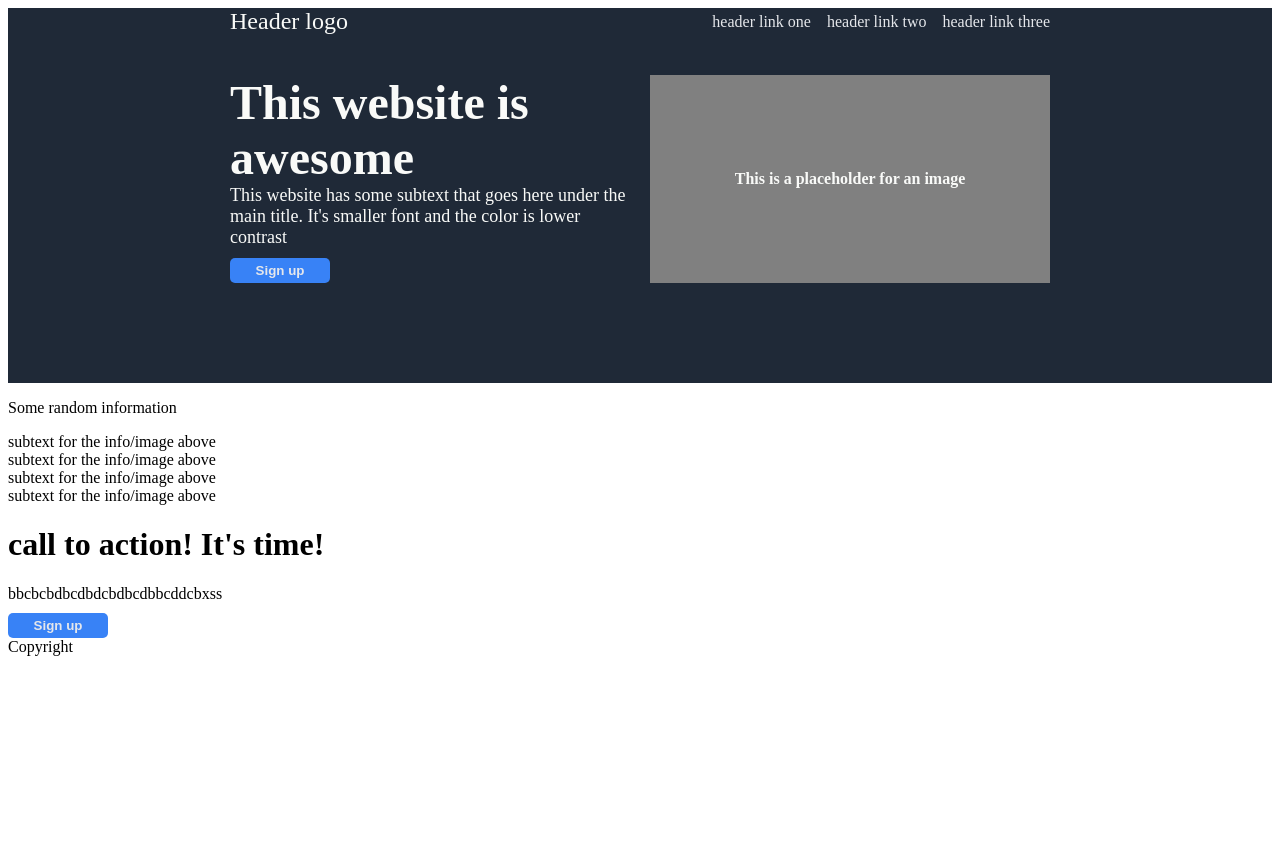
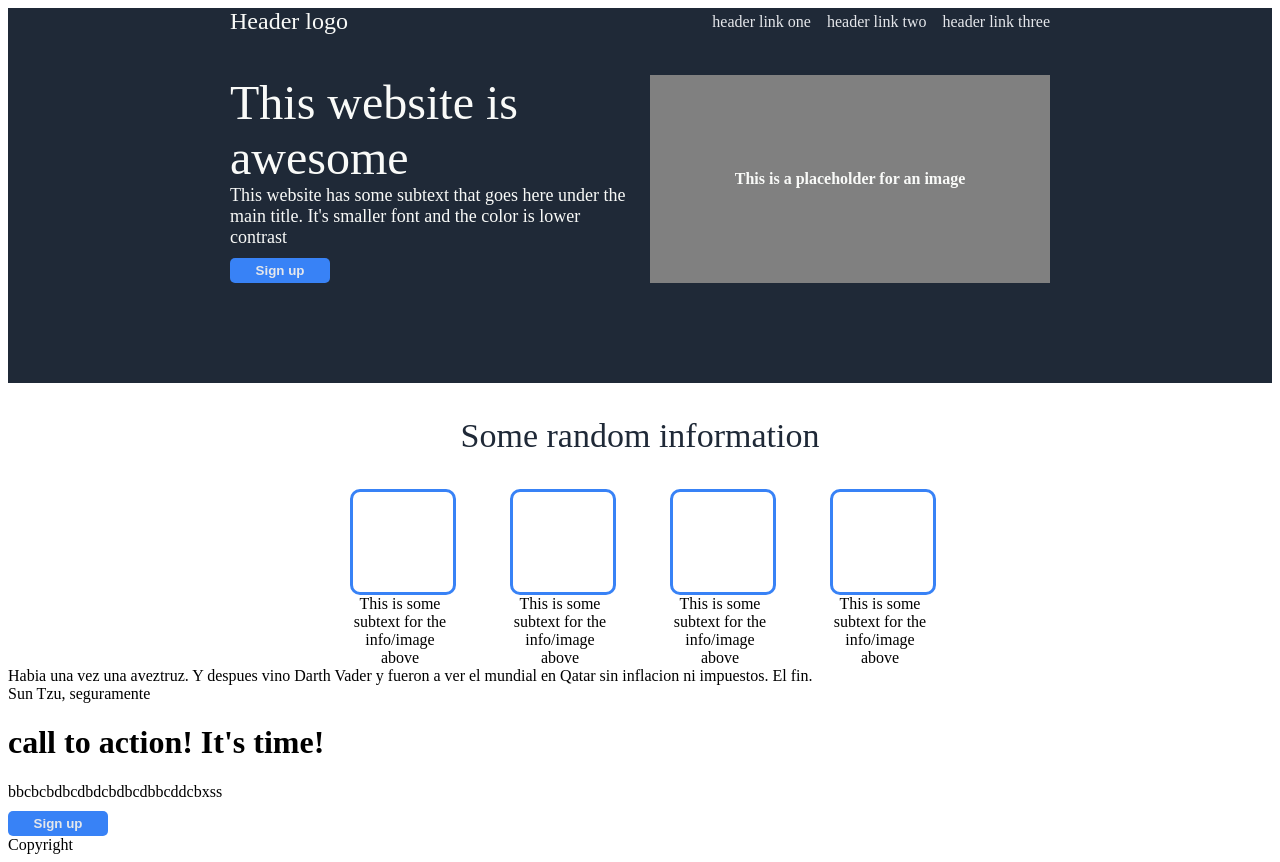
Before and after one commit to Benjascaf/LandingPage, a plain HTML site: page index.html in a window 1280 px wide. Before the commit the page ends 816 px from the top, so only its background shows below. Drawn offline with Linux system fonts and the light colour scheme.

Commit message:
Add stylized info section

```diff
--- a/index.html
+++ b/index.html
@@ -36,25 +36,25 @@
                 <div class="info">
                     <div class="curved-box"></div>
                     <div class="subtext">
-                        <text>subtext for the info/image above</text>
+                        <text>This is some subtext for the info/image above</text>
                     </div>
                 </div>
                 <div class="info">
                     <div class="curved-box"></div>
                     <div class="subtext">
-                        <text>subtext for the info/image above</text>
+                        <text>This is some subtext for the info/image above</text>
                     </div>
                 </div>
                 <div class="info">
                     <div class="curved-box"></div>
                     <div class="subtext">
-                        <text>subtext for the info/image above</text>
+                        <text>This is some subtext for the info/image above</text>
                     </div>
                 </div>
                 <div class="info">
                     <div class="curved-box"></div>
                     <div class="subtext">
-                        <text>subtext for the info/image above</text>
+                        <text>This is some subtext for the info/image above</text>
                     </div>
                 </div>
             </div>
@@ -62,7 +62,11 @@
         </div>
         <div class="middle-bottom">
             <div class="inspirational-quote">
-
+                <div class="dialogue">
+                    Habia una vez una aveztruz. Y despues vino Darth Vader y fueron a ver el mundial
+                    en Qatar sin inflacion ni impuestos. El fin.
+                </div>
+                <div class="source">Sun Tzu, seguramente</div>
             </div>
         </div>
         <div class="bottom">
--- a/style.css
+++ b/style.css
@@ -10,6 +10,7 @@ body {
     align-items: center;
     gap: 40px;
     padding-bottom: 100px;
+    flex: 1;
 }
 .top-links {
     display: flex;
@@ -38,7 +39,7 @@ a {
 }
 .content-title {
     font-size: 48px;
-    font-weight: bolder;
+    font-weight: 800px;
     color: #F9FAF8;
 }
 .media {
@@ -75,3 +76,37 @@ button {
     padding: 5px;
     margin-top:10px;
 }
+
+.middle-top {
+    text-align: center;
+}
+.middle-top > p {
+    font-size: 34px;
+    font-weight: 800px;
+    color: #1F2937;
+}
+.info-set {
+    display: flex;
+    gap: 60px;
+    text-align: center;
+    align-items: center;
+    justify-content: center;
+}
+.info {
+    display: flex;
+    flex-direction: column;
+    justify-content: center;
+    max-width: 100px;
+}
+.curved-box {
+    border-radius: 10px;
+    border-color: #3882F6;
+    border-style: solid;
+    width: 100px;
+    height: 100px;
+}
+
+.middle-bottom {
+    display: flex;
+    flex-direction: column;
+}
```
